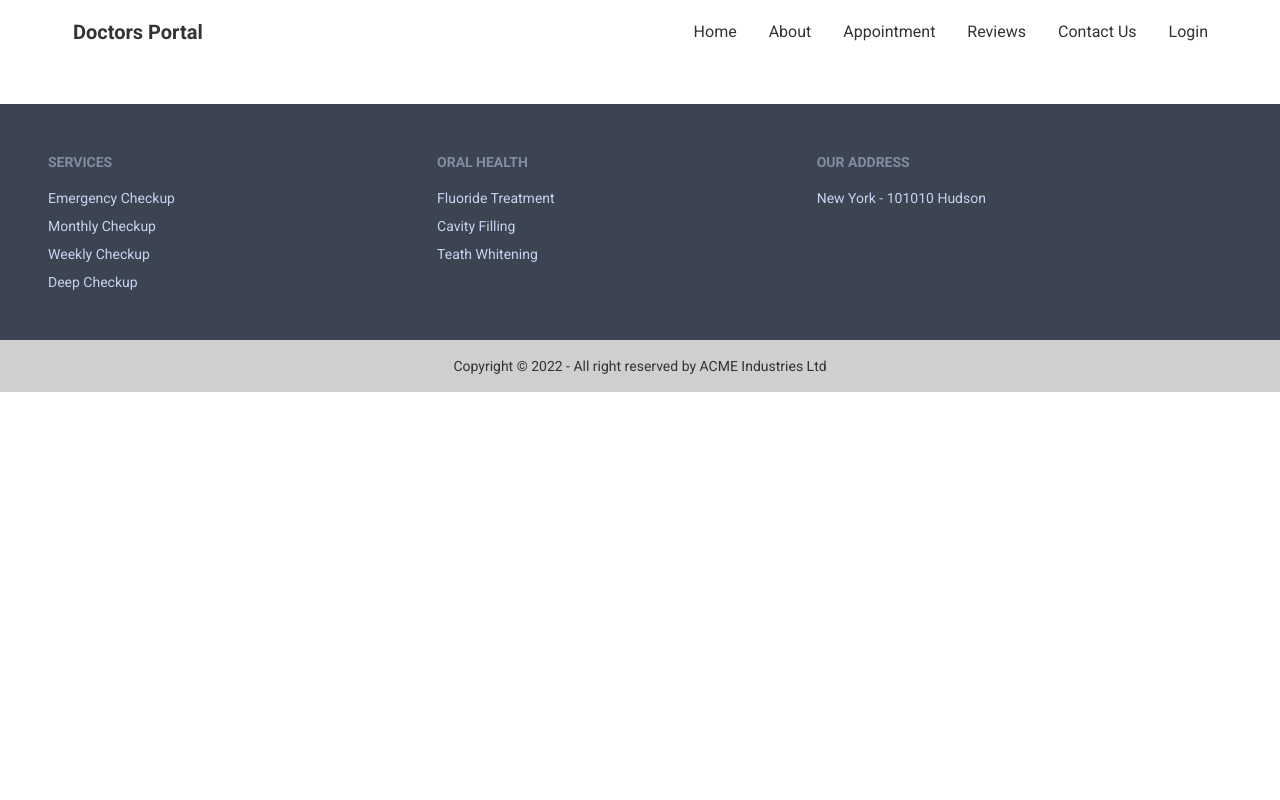
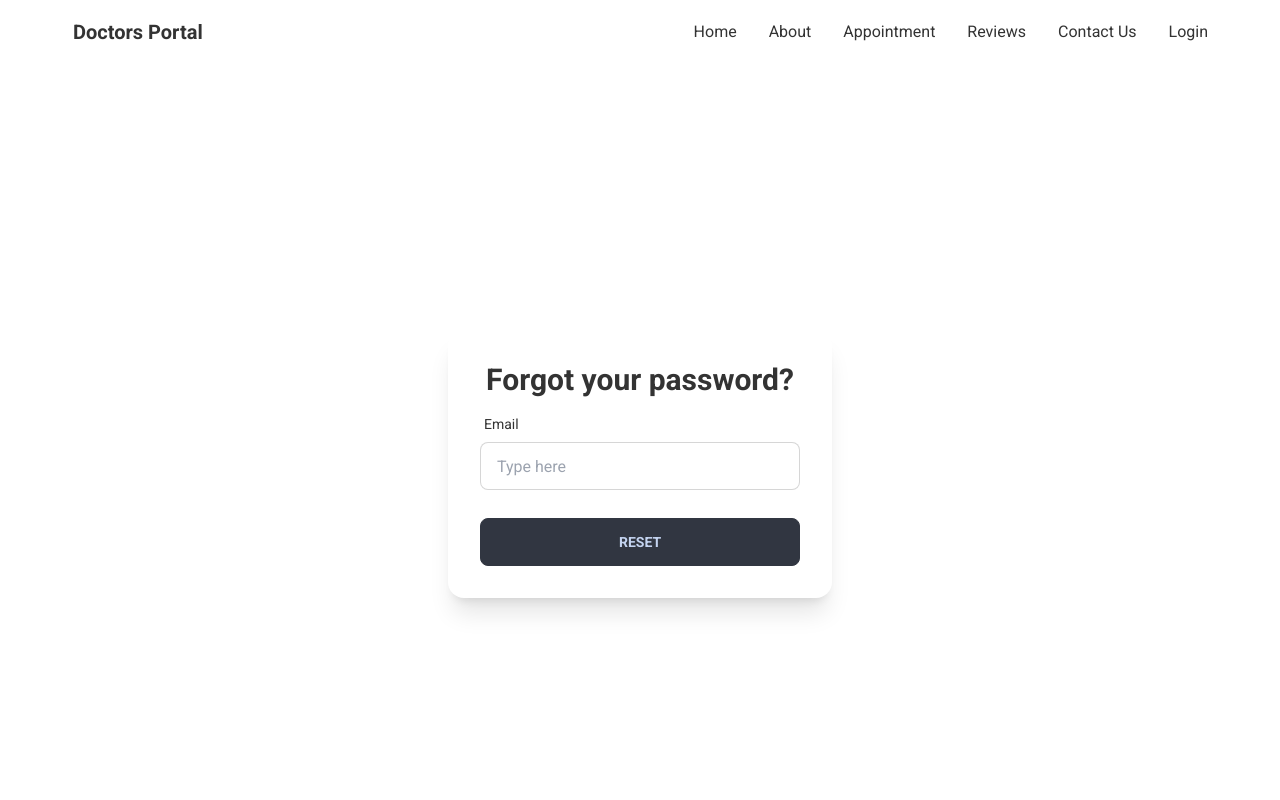
Before and after one commit to mehedih23/doctors-portal, a React (Create React App) app: page /forgot-password in a window 1280 px wide. Shown: the top 800 px of the page. Built offline with nearby package versions, Linux system fonts and the light colour scheme; no server answers.

Commit message:
set up reset email and so more

```diff
--- a/src/App.js
+++ b/src/App.js
@@ -3,9 +3,11 @@ import { Route, Routes } from 'react-router-dom';
 import './App.css';
 import Appointment from './Pages/Appointment/Appointment';
 import Home from './Pages/Home/Home';
+import ForgotPassword from './Pages/Login/ForgotPassword';
 import Login from './Pages/Login/Login';
 import RequireAuth from './Pages/Login/RequireAuth';
 import Signup from './Pages/Login/Signup';
+import VerifyEmail from './Pages/Login/VerifyEmail';
 import Footer from './Pages/Shared/Footer';
 import Navbar from './Pages/Shared/Navbar';
 
@@ -24,6 +26,8 @@ function App() {
           }></Route>
           <Route path='/login' element={<Login />}></Route>
           <Route path='signup' element={<Signup></Signup>}></Route>
+          <Route path='forgot-password' element={<ForgotPassword></ForgotPassword>}></Route>
+          <Route path='/verifyemail' element={<VerifyEmail></VerifyEmail>}></Route>
         </Routes>
       </div>
       <Footer></Footer>
--- a/src/Pages/Appointment/BookingModal.js
+++ b/src/Pages/Appointment/BookingModal.js
@@ -1,8 +1,17 @@
 import { format } from 'date-fns';
 import React from 'react'
+import auth from '../../firebase.init';
+import { useAuthState } from 'react-firebase-hooks/auth';
+import { ClipLoader } from 'react-spinners';
 
 const BookingModal = ({ date, setTreatment, treatment }) => {
     const { _id, name, slots } = treatment;
+    const [user, loading] = useAuthState(auth);
+    if (loading) {
+        return <div className='h-max flex justify-center items-center'>
+            <ClipLoader loading={loading} size={150} />
+        </div>
+    }
     const handleBooking = (e) => {
         e.preventDefault();
         const time = e.target.slot.value;
@@ -23,11 +32,24 @@ const BookingModal = ({ date, setTreatment, treatment }) => {
                     <form onSubmit={handleBooking} className='grid grid-cols-1 gap-5 justify-items-center mt-4'>
                         <input type="text" defaultValue={format(date, 'PP')} disabled className="input w-full max-w-xs" />
                         <select name='slot' className="select select-bordered w-full max-w-xs">
-                            {slots.map(slot => <option value={slot}>{slot}</option>)}
+                            {slots.map((slot, index) => <option
+                                key={index}
+                                value={slot}
+                            >{slot}</option>)}
                         </select>
-                        <input type="text" placeholder="Your Name" required name='name' className="input w-full max-w-xs" />
+                        <input
+                            defaultValue={user.displayName}
+                            disabled
+                            type="text"
+                            name='name'
+                            className="input w-full max-w-xs" />
+                        <input
+                            defaultValue={user.email}
+                            disabled
+                            type="email"
+                            name='email'
+                            className="input w-full max-w-xs" />
                         <input type="text" name='number' required placeholder="Your Phone Number" className="input w-full max-w-xs" />
-                        <input type="email" name='email' required placeholder="Your Email" className="input w-full max-w-xs" />
                         <input type="submit" value='Submit' className="btn btn-secondary w-full max-w-xs" />
                     </form>
 
--- a/src/Pages/Home/Contact.js
+++ b/src/Pages/Home/Contact.js
@@ -18,7 +18,7 @@ const Contact = () => {
                 <input type="text" placeholder="Email Address" className="mb-4 input w-full max-w-sm" />
                 <input type="text" placeholder="Subject" className="mb-4 input w-full max-w-sm" />
                 <textarea className="mb-4 textarea w-full max-w-sm" placeholder="Your message" rows="5" ></textarea>
-                <button className="btn btn-primary uppercase text-white font-bold bg-gradient-to-r from-secondary to-primary ">Get Started</button>
+                <button className="btn btn-primary uppercase text-white font-bold bg-gradient-to-r from-secondary to-primary ">Send</button>
             </form>
         </section>
     )
--- /dev/null
+++ b/src/Pages/Login/ForgotPassword.js
@@ -0,0 +1,77 @@
+import React from 'react'
+import { useSendPasswordResetEmail } from 'react-firebase-hooks/auth';
+import { useForm } from 'react-hook-form';
+import toast from 'react-hot-toast';
+import { ClipLoader } from 'react-spinners';
+import auth from '../../firebase.init';
+
+const ForgotPassword = () => {
+    const { register, formState: { errors }, handleSubmit, reset } = useForm();
+    // from form-hook //
+    const [sendPasswordResetEmail, sending, error] = useSendPasswordResetEmail(auth);
+
+    // loadings //
+    if (sending) {
+        return <div className='h-screen flex justify-center items-center'>
+            <ClipLoader loading={sending} size={150} />
+        </div>
+    }
+
+    // errors //
+    let signInError;
+    if (error) {
+        console.log(error.message.slice(17, 36));
+        signInError = <span className='text-sm text-red-600'>{error.message.split('/')[1].split(')')[0]}</span>
+    }
+
+    // from form-hook function //
+    const onSubmit = data => {
+        const email = data.email;
+        sendPasswordResetEmail(email);
+        toast.success('Please check Your email', { id: 'reset-pass' })
+        reset();
+    };
+
+    return (
+        <div className='h-screen flex justify-center items-center'>
+            <div className="card w-96 bg-base-100 shadow-xl">
+                <div className="card-body">
+                    <h3 className='text-3xl font-bold text-center'>Forgot your password?</h3>
+
+                    <form onSubmit={handleSubmit(onSubmit)}>
+                        {/* email field start */}
+                        <label className="label">
+                            <span className="label-text">Email</span>
+                        </label>
+                        <input
+                            type="email"
+                            {...register("email", {
+                                required: {
+                                    value: true,
+                                    message: 'Email is required'
+                                },
+                                pattern: {
+                                    value: /^[\w-.]+@([\w-]+\.)+[\w-]{2,4}$/,
+                                    message: 'Provide a valid email address'
+                                }
+                            })}
+                            placeholder="Type here"
+                            className="input input-bordered w-full max-w-xs" />
+                        <label className="label">
+                            {errors.email?.type === 'required' && <span className="label-text-alt text-sm text-red-600">{errors.email.message}</span>}
+                            {errors.email?.type === 'pattern' && <span className="label-text-alt text-sm text-red-600">{errors.email.message}</span>}
+                        </label>
+                        {/* email field end */}
+
+                        {signInError}
+
+                        <input type="submit" value="Reset" className='btn btn-active w-full max-w-xs mt-3' />
+                    </form>
+
+                </div>
+            </div>
+        </div>
+    )
+}
+
+export default ForgotPassword
--- a/src/Pages/Login/Login.js
+++ b/src/Pages/Login/Login.js
@@ -1,4 +1,4 @@
-import React from 'react'
+import React, { useEffect } from 'react'
 import { useSignInWithEmailAndPassword, useSignInWithGoogle } from 'react-firebase-hooks/auth';
 import { useForm } from "react-hook-form";
 import { Link, useLocation, useNavigate } from 'react-router-dom';
@@ -18,9 +18,13 @@ const Login = () => {
     let from = location.state?.from?.pathname || "/";
     let navigate = useNavigate();
 
-    if (user) {
+    // users //
+    useEffect(() => {
+        if (user || userGoogle) {
+            navigate(from, { replace: true });
+        }
+    }, [from, navigate, user, userGoogle])
 
-    }
 
     // loadings //
     if (loading || loadingGoogle) {
@@ -33,11 +37,6 @@ const Login = () => {
     let signInError;
     if (error || errorGoogle) {
         signInError = <span className='text-sm text-red-600'>{error?.message || errorGoogle?.message}</span>
-    }
-
-    // users //
-    if (user || userGoogle) {
-        navigate(from, { replace: true });
     }
 
     const onSubmit = data => {
@@ -96,7 +95,7 @@ const Login = () => {
                         {/* password field end */}
 
                         {/* forgot password start */}
-                        <p className='text-sm'>Forgot Password ?</p>
+                        <Link to='/forgot-password' className='text-sm underline text-secondary'>Forgot Password?</Link>
                         {/* forgot password end */}
                         <input type="submit" value="Login" className='btn btn-active w-full max-w-xs mt-3' />
                     </form>
--- a/src/Pages/Login/Signup.js
+++ b/src/Pages/Login/Signup.js
@@ -1,9 +1,10 @@
-import React from 'react'
+import React, { useEffect } from 'react'
 import { Link, useLocation, useNavigate } from 'react-router-dom'
 import { useForm } from "react-hook-form";
 import auth from '../../firebase.init';
 import { useCreateUserWithEmailAndPassword, useSignInWithGoogle, useUpdateProfile } from 'react-firebase-hooks/auth';
 import { ClipLoader } from 'react-spinners';
+import toast from 'react-hot-toast';
 
 
 const Signup = () => {
@@ -15,7 +16,7 @@ const Signup = () => {
         user,
         loading,
         errorCreate,
-    ] = useCreateUserWithEmailAndPassword(auth);
+    ] = useCreateUserWithEmailAndPassword(auth, { sendEmailVerification: true });
     const [updateProfile, updating, errorUpdate] = useUpdateProfile(auth);
     const [signInWithGoogle, userGoogle, loadingGoogle, errorGoogle] = useSignInWithGoogle(auth);
     // firebase login services //
@@ -24,6 +25,17 @@ const Signup = () => {
     let from = location.state?.from?.pathname || "/";
     let navigate = useNavigate();
 
+
+    // users //
+    useEffect(() => {
+        if (user || userGoogle) {
+            navigate(from, { replace: true });
+        }
+    }, [from, navigate, user, userGoogle])
+
+    /* useEffect(()=>{
+        if(user.)
+    },[]) */
 
 
     // loadings //
@@ -39,11 +51,6 @@ const Signup = () => {
         signInError = <span className='text-sm text-red-600'>{errorCreate?.message || errorUpdate?.message || errorGoogle?.message}</span>
     }
 
-    // users //
-    if (user || userGoogle) {
-        navigate(from, { replace: true });
-    }
-
     // from form-hook function //
     const onSubmit = async data => {
         const name = data.name;
@@ -51,14 +58,15 @@ const Signup = () => {
         const password = data.password;
         await createUserWithEmailAndPassword(email, password)
         await updateProfile({ displayName: name });
+        toast.success('Please Verify your email.', { id: 'verify-email' });
     };
-    // from form hook api //
+
     return (
         <div className='h-screen flex justify-center items-center'>
             <div className="card w-96 bg-base-100 shadow-xl">
                 <div className="card-body">
                     <h2 className="text-3xl text-center font-bold">Signup</h2>
-                    <form className='' onSubmit={handleSubmit(onSubmit)}>
+                    <form onSubmit={handleSubmit(onSubmit)}>
 
                         {/* name field start */}
                         <label className="label">
```
